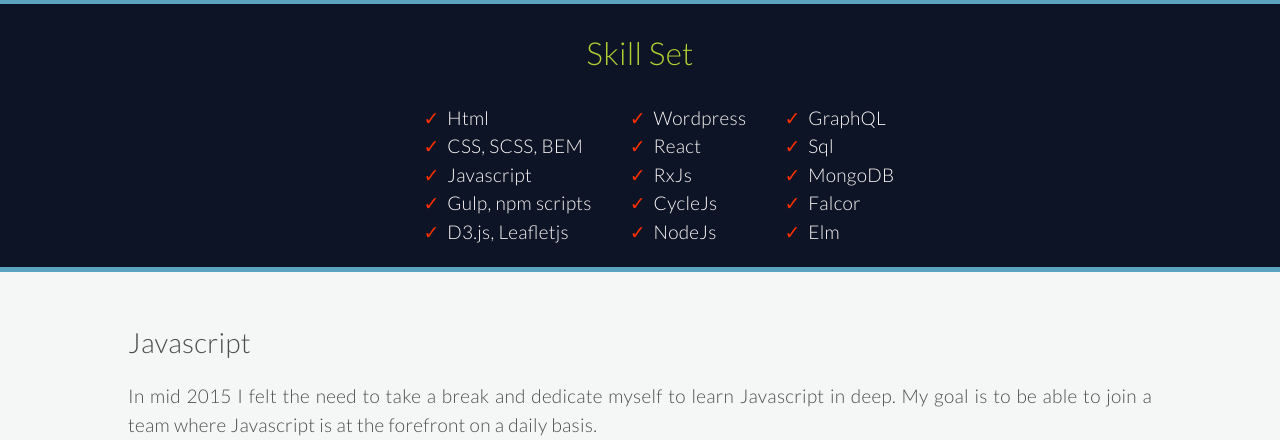
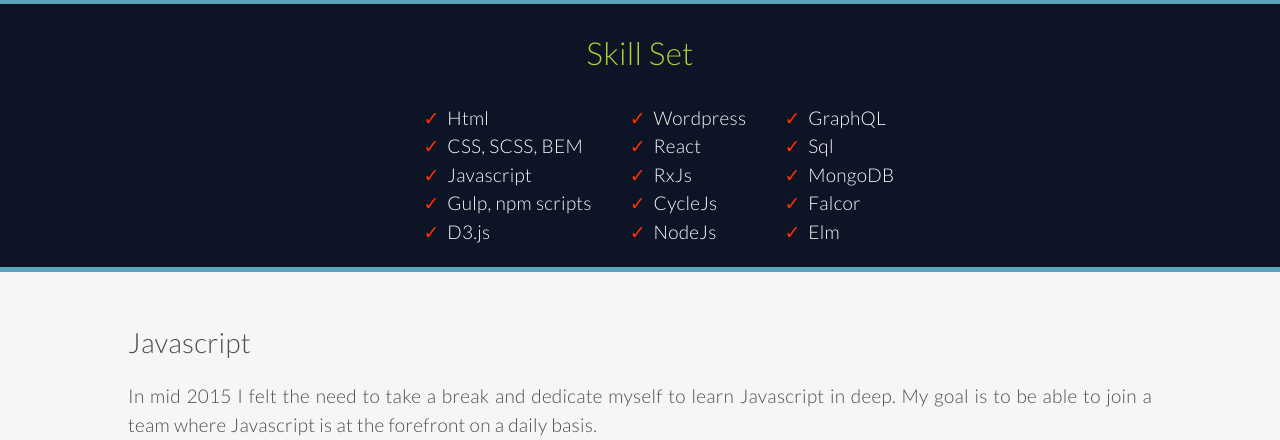
Before and after one commit to SimoNonnis/Robot2, a PHP site: page /about in a window 1280 px wide. Shown: the part 885-1325 px from the top of the page. Run offline with PHP 8.4, Linux system fonts and the light colour scheme; some web fonts are replaced.

Commit message:
Fix typo

```diff
--- a/about.php
+++ b/about.php
@@ -41,7 +41,7 @@
             <li>CSS, SCSS, BEM</li>
             <li>Javascript</li>
             <li>Gulp, npm scripts</li>
-            <li>D3.js, Leafletjs</li>
+            <li>D3.js</li>
           </ul>
           <ul class="g-listClean focused-list">
             <li>Wordpress</li>
```
